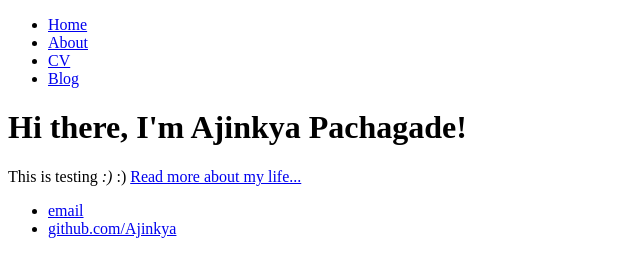
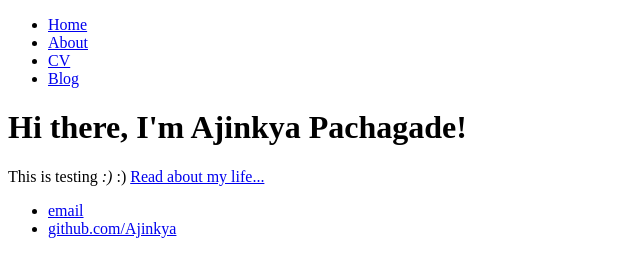
Before and after one commit to Ajinkyasp/ajinkyasp.github.io, a plain HTML site: page index.html in a window 1280 px wide. Shown: the full height of the page, 0-640 px from the left. Drawn offline with Linux system fonts and the light colour scheme.

Commit message:
Update index.html
Trial

```diff
--- a/index.html
+++ b/index.html
@@ -15,7 +15,7 @@
 		<div class="container">
     		<div class="blurb">
         		<h1>Hi there, I'm Ajinkya Pachagade!</h1>
-				<p>This is testing <em>:) </em> :) <a href="/about">Read more about my life...</a></p>
+				<p>This is testing <em>:) </em> :) <a href="/about">Read about my life...</a></p>
     		</div><!-- /.blurb -->
 		</div><!-- /.container -->
 		<footer>
```
